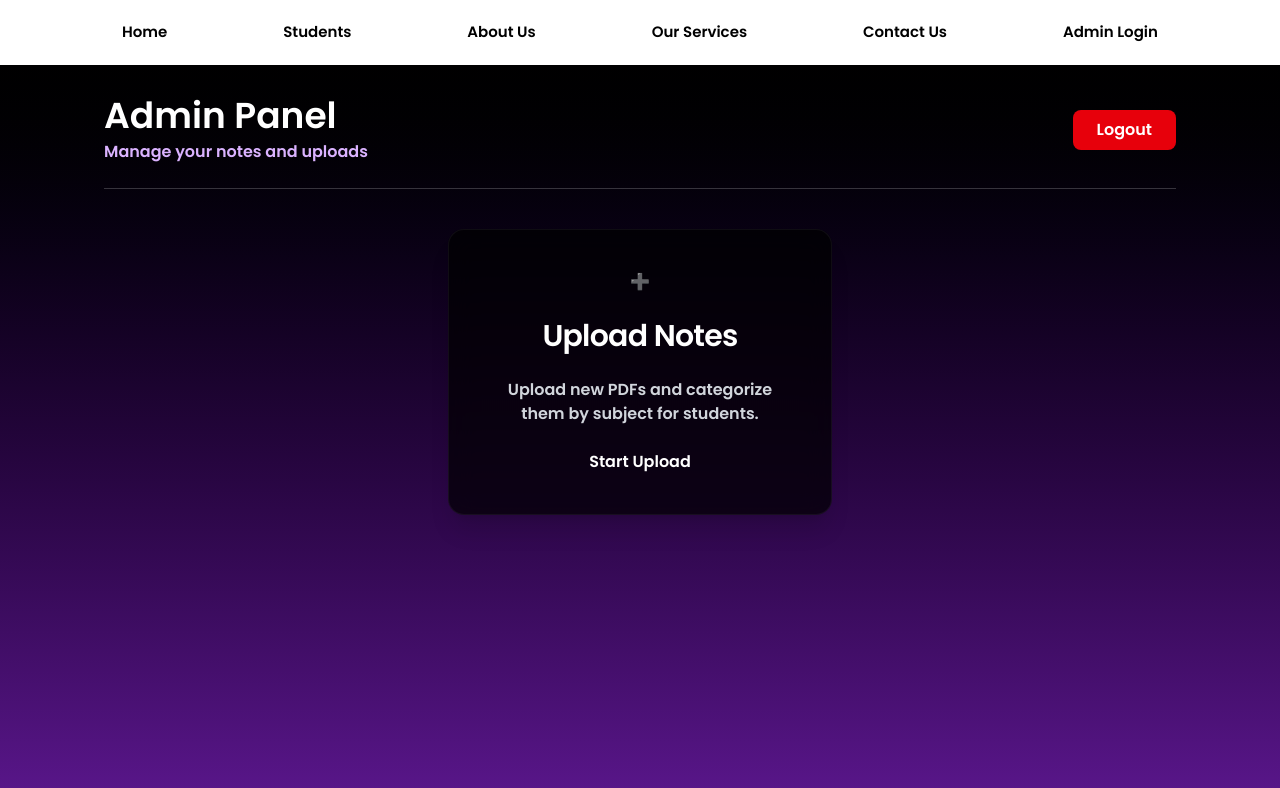
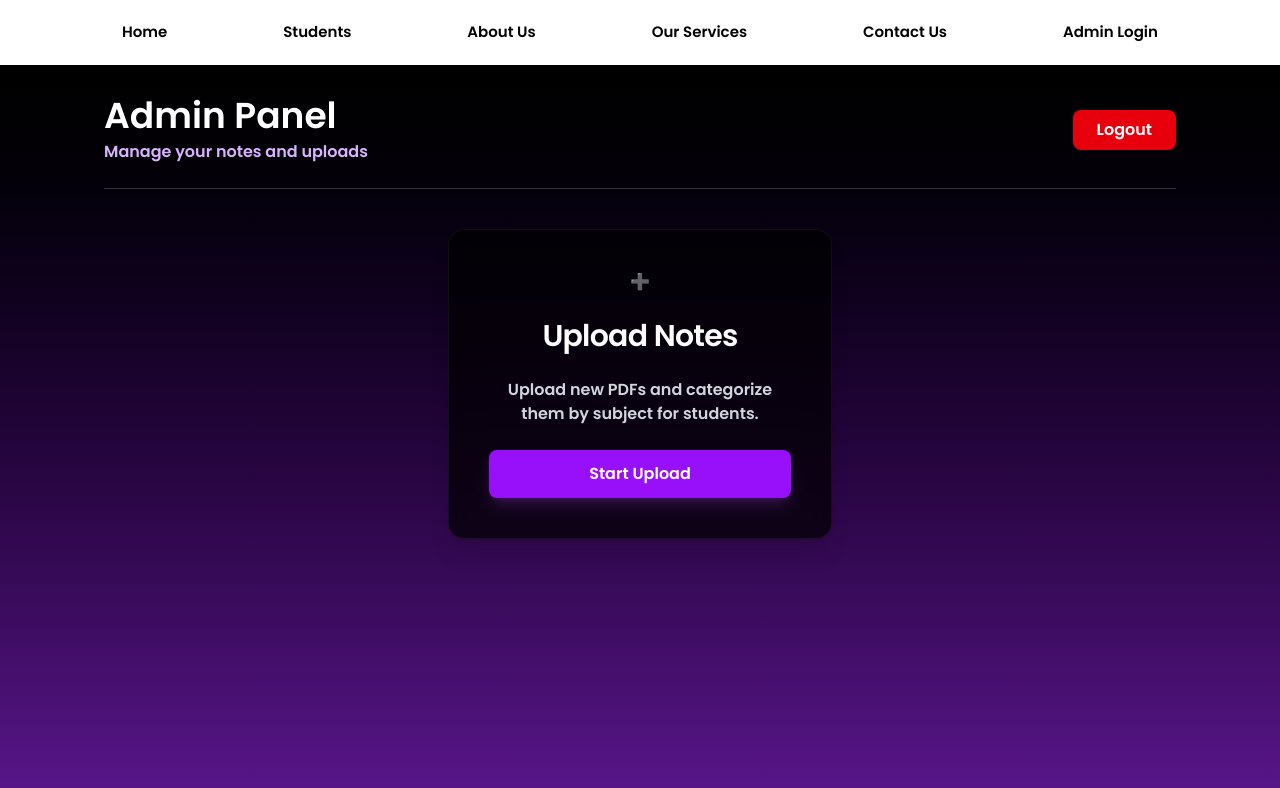
Before and after one commit to ANSHUMANMOREY7/Notes-Store, a React (Vite) app in the folder client/: page /Admin in a window 1280 px wide. Shown: the top 788 px of the page. Built offline with nearby package versions, Linux system fonts and the light colour scheme; sample sign-in values are in the browser's storage.

Commit message:
button added with alert and design

```diff
--- a/client/src/pages/Portals/Admin.jsx
+++ b/client/src/pages/Portals/Admin.jsx
@@ -34,15 +34,18 @@ const Admin = () => {
           </div>
 
           <div className="flex flex-wrap justify-center gap-10 mt-10">
-            <div className="bg-black/70 backdrop-blur-md text-white w-96 p-10 rounded-2xl flex flex-col items-center text-center gap-6 shadow-xl hover:scale-105 transition duration-300 hover:bg-purple-900 group cursor-pointer border border-white/5">
+            <div className="bg-black/70 backdrop-blur-md text-white w-96 p-10 rounded-2xl flex flex-col items-center text-center gap-6 shadow-xl hover:scale-105 transition duration-300 hover:bg-purple-900 group border border-white/5">
               <div className="">
                 ➕
               </div>
               <h2 className="text-3xl font-bold tracking-tight font-[font1]">Upload Notes</h2>
               <p className="text-gray-300 font-[font1]">Upload new PDFs and categorize them by subject for students.</p>
-              <div className="">
+              <button
+                onClick={() => alert("start upload")}
+                className="bg-purple-600 hover:bg-purple-700 px-8 py-3 rounded-lg font-bold transition duration-300 shadow-lg shadow-purple-500/20 font-[font1] w-full cursor-pointer "
+              >
                 Start Upload
-              </div>
+              </button>
             </div>
 
 
```
